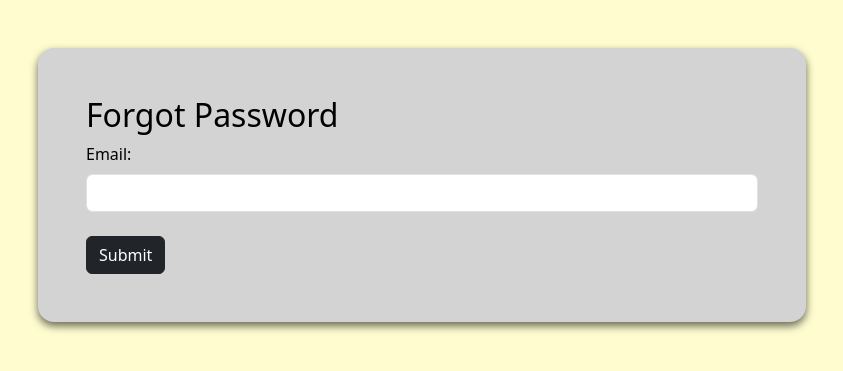
After one commit to david-aashish/Portal, a Flask app: page /forgot_password in a window 1280 px wide. The commit adds this page. Shown: the top 371 px of the page, without its empty margins (218-1061 px from the left). Run offline with Flask 3, Linux system fonts and the light colour scheme; some libraries are stand-ins or nearby versions.

Commit message:
APP IS READY

```diff
--- a/app.py
+++ b/app.py
@@ -1,6 +1,9 @@
 from flask import Flask,render_template,redirect,url_for,flash,request,session
 import bcrypt
+import string
+import random
 from flask_mysqldb import MySQL
+from flask_mail import Mail,Message
 
 from modules.login import Loginform
 from modules.signup import Signupform
@@ -10,6 +13,7 @@ from config import Config
 app = Flask(__name__)
 app.config.from_object(Config)
 
+mail = Mail(app)
 mysql = MySQL(app)
 
 @app.route('/')
@@ -33,6 +37,33 @@ def login():
             flash("Invalid credentials,Please re-check")
             return redirect(url_for('login'))
     return render_template('login.html', form = form)
+
+def generate_password():
+    char = string.ascii_letters + string.digits + string.punctuation
+    new_password = ''.join(random.choice(char) for i in range(6))
+    return new_password
+
+@app.route('/forgot_password', methods = ['GET','POST'])
+def forgot_password():
+    if(request.method=='POST'):
+        email = request.form['email']
+        cursor = mysql.connection.cursor()
+        cursor.execute("SELECT * FROM userdata WHERE email = %s", (email,))
+        data = cursor.fetchone()
+        if data:
+            new_password = generate_password()
+            hidden_password = bcrypt.hashpw(new_password.encode('utf-8'),bcrypt.gensalt())
+            cursor.execute("UPDATE userdata SET password = %s WHERE email = %s", (hidden_password,email))
+            mysql.connection.commit()
+            msg = Message('Your New Password',recipients=[email])
+            msg.body  = f'Your new Password is: {new_password}'
+            mail.send(msg)
+            flash('Your new password has successfully been sent to your Email ID')
+        else:
+            flash('The email you entered was not Registered.')
+        cursor.close()
+        return redirect(url_for('forgot_password'))
+    return render_template('forgot_password.html')
 
 @app.route('/signup',methods =['GET','POST'])
 def signup():
--- /dev/null
+++ b/templates/forgot_password.html
@@ -0,0 +1,60 @@
+{% extends "base.html" %} {% block title %}Forgot Password{% endblock %} {%
+block content %}
+<style>
+  body {
+    background-color: #fffdd0;
+  }
+  .custom {
+    width: 60%;
+    margin: auto;
+    color: black;
+    padding: 3rem;
+    border-radius: 1rem;
+    box-shadow: 0 4px 8px rgba(0, 0, 0, 0.6);
+    background-color: lightgrey;
+  }
+  .form-group {
+    margin-bottom: 0.5rem;
+  }
+  .btn.btn-dark {
+    margin-top: 1rem;
+  }
+  @media (min-width: 350px) and (max-width: 490px) {
+    .custom {
+      width: 80%;
+    }
+  }
+  @media (min-width: 320px) and (max-width: 350px) {
+    .custom {
+      width: 80%;
+    }
+    .head {
+      font-size: 1rem;
+    }
+    .form-control {
+      font-size: 0.7rem;
+    }
+    .form-label {
+      font-size: 0.7rem;
+    }
+  }
+</style>
+<div class="container mt-5 custom">
+  <h2 class="head">Forgot Password</h2>
+  <form action="{{ url_for('forgot_password') }}" method="POST">
+    <div class="form-group">
+      <label for="email" class="form-label">Email:</label>
+      <input type="text" id="email" name="email" class="form-control" />
+    </div>
+    {% with messages = get_flashed_messages(with_categories=true) %} {% if
+    messages %}
+    <ul>
+      {% for category, message in messages %}
+      <li class="text-danger">{{ message }}</li>
+      {% endfor %}
+    </ul>
+    {% endif %} {% endwith %}
+    <input type="submit" value="Submit" class="btn btn-dark" />
+  </form>
+</div>
+{% endblock %}
--- a/templates/login.html
+++ b/templates/login.html
@@ -71,7 +71,7 @@ content %}
         name="password"
         class="form-control"
       />
-      <a href= "#" class="d-block mt-2">Forgot Password?</a>
+      <a href= "{{ url_for('forgot_password') }}" class="d-block mt-2">Forgot Password?</a>
       <h6 class="help">
         Don't have an existing account? Please click here to create a new
         account: <a href="{{ url_for('signup') }}">Sign-Up</a>
```
Also changed, not shown: config.py (+7 -0 lines).
